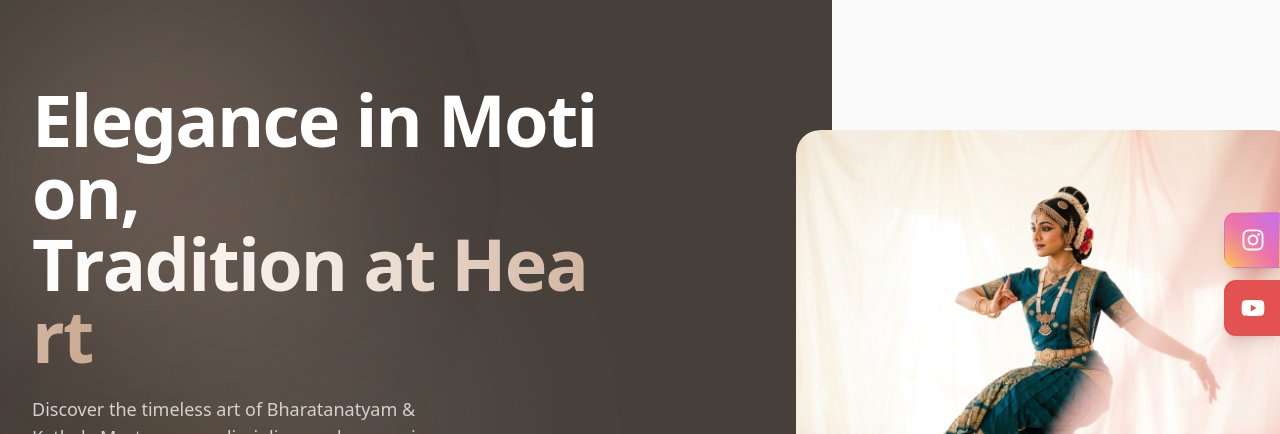
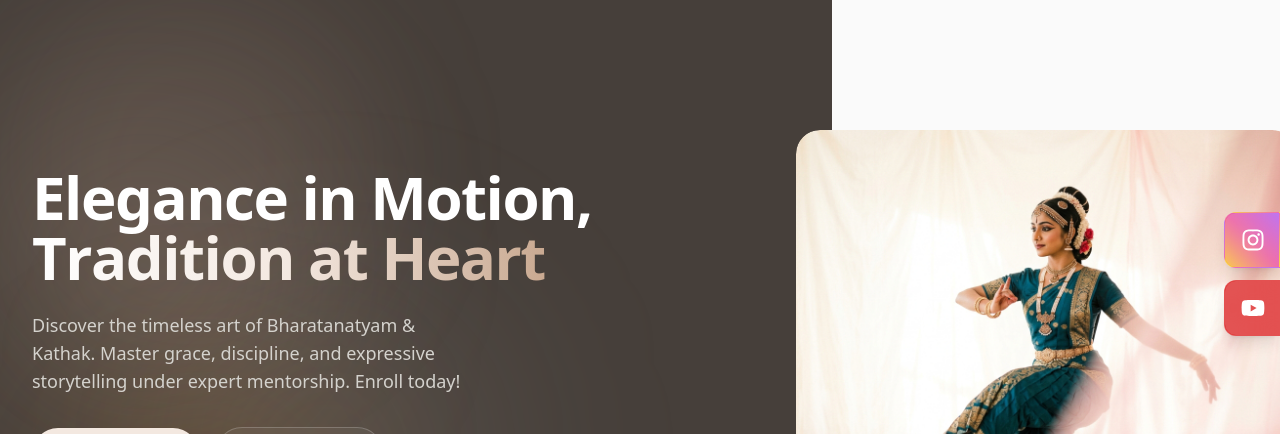
Before and after one commit to Shivam12220371/Nritya-Sakti-Academy, a React (Vite) app in the folder frontend/: page / in a window 1280 px wide. Shown: the part 126-560 px from the top of the page. Built offline with nearby package versions, Linux system fonts and the light colour scheme; no server answers.

Commit message:
adjust and sliding effect slow in the hero letter of homepage

```diff
--- a/frontend/src/pages/HomePage.tsx
+++ b/frontend/src/pages/HomePage.tsx
@@ -8,7 +8,7 @@ const headlineLetterVariants = {
   visible: {
     opacity: 1,
     x: 0,
-    transition: { duration: 0.5, ease: 'easeOut' as const },
+    transition: { duration: 0.7, ease: 'easeOut' as const },
   },
 };
 
@@ -59,18 +59,20 @@ const HomePage = () => {
               variants={{
                 hidden: {},
                 visible: {
-                  transition: { delayChildren: 0.2, staggerChildren: 0.09 },
+                  transition: { delayChildren: 0.2, staggerChildren: 0.13 },
                 },
               }}
-              className="text-3xl sm:text-5xl lg:text-7xl font-semibold tracking-tight mb-6 leading-[1.15]"
+              className="text-3xl sm:text-5xl lg:text-6xl font-semibold tracking-tight mb-6 leading-[1.15]"
               aria-label="Elegance in Motion, Tradition at Heart"
             >
               <span aria-hidden="true">
+                <span className="whitespace-nowrap">
                 {Array.from('Elegance in Motion,').map((letter, index) => (
                   <motion.span key={`first-line-${index}`} variants={headlineLetterVariants} className="inline-block">
                     {letter === ' ' ? '\u00A0' : letter}
                   </motion.span>
                 ))}
+                </span>
                 <br />
                 <span className="text-transparent bg-clip-text bg-gradient-to-r from-white via-[#F3E8E0] to-[#C9A991]">
                   {Array.from('Tradition at Heart').map((letter, index) => (
```
